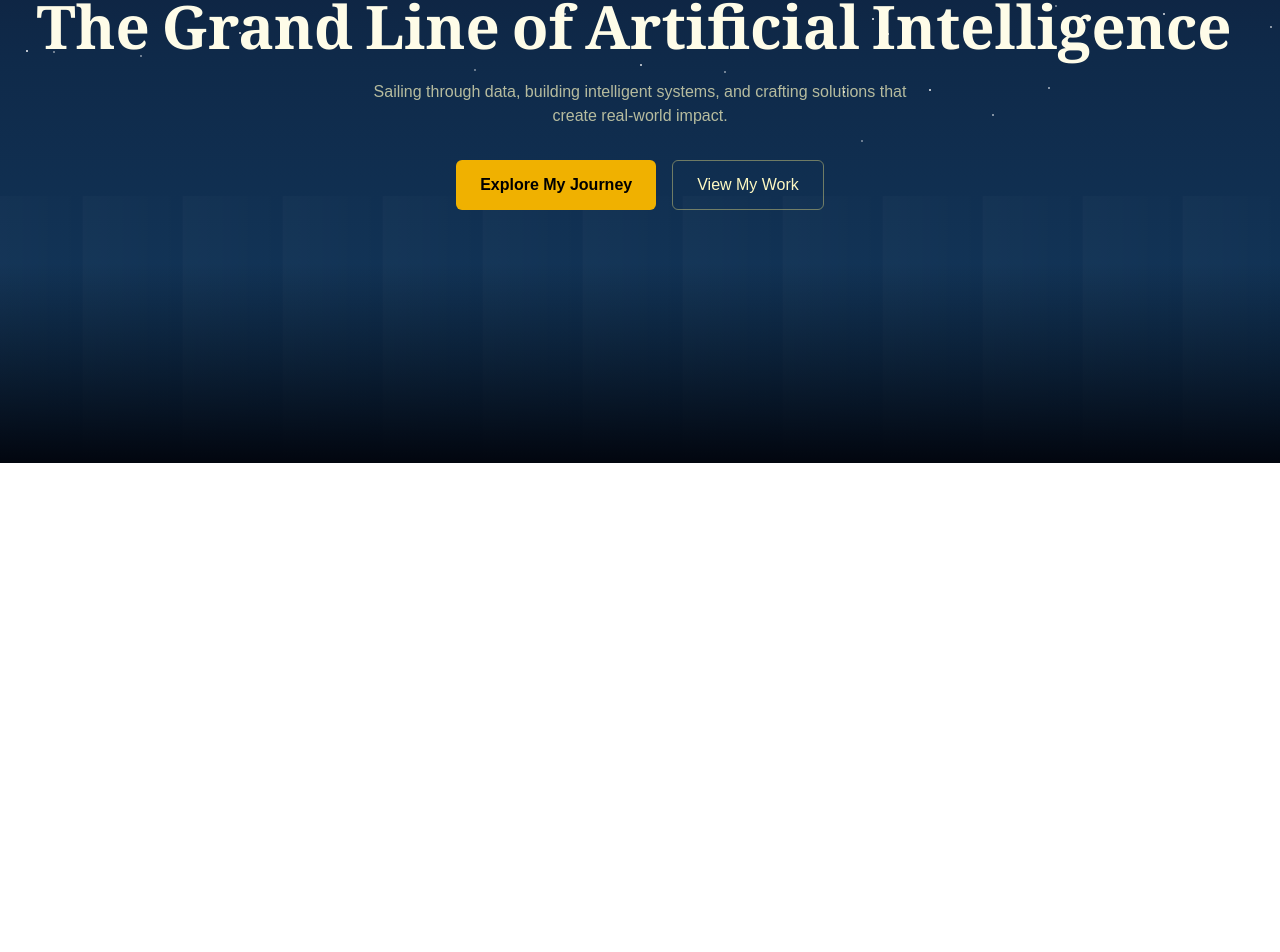
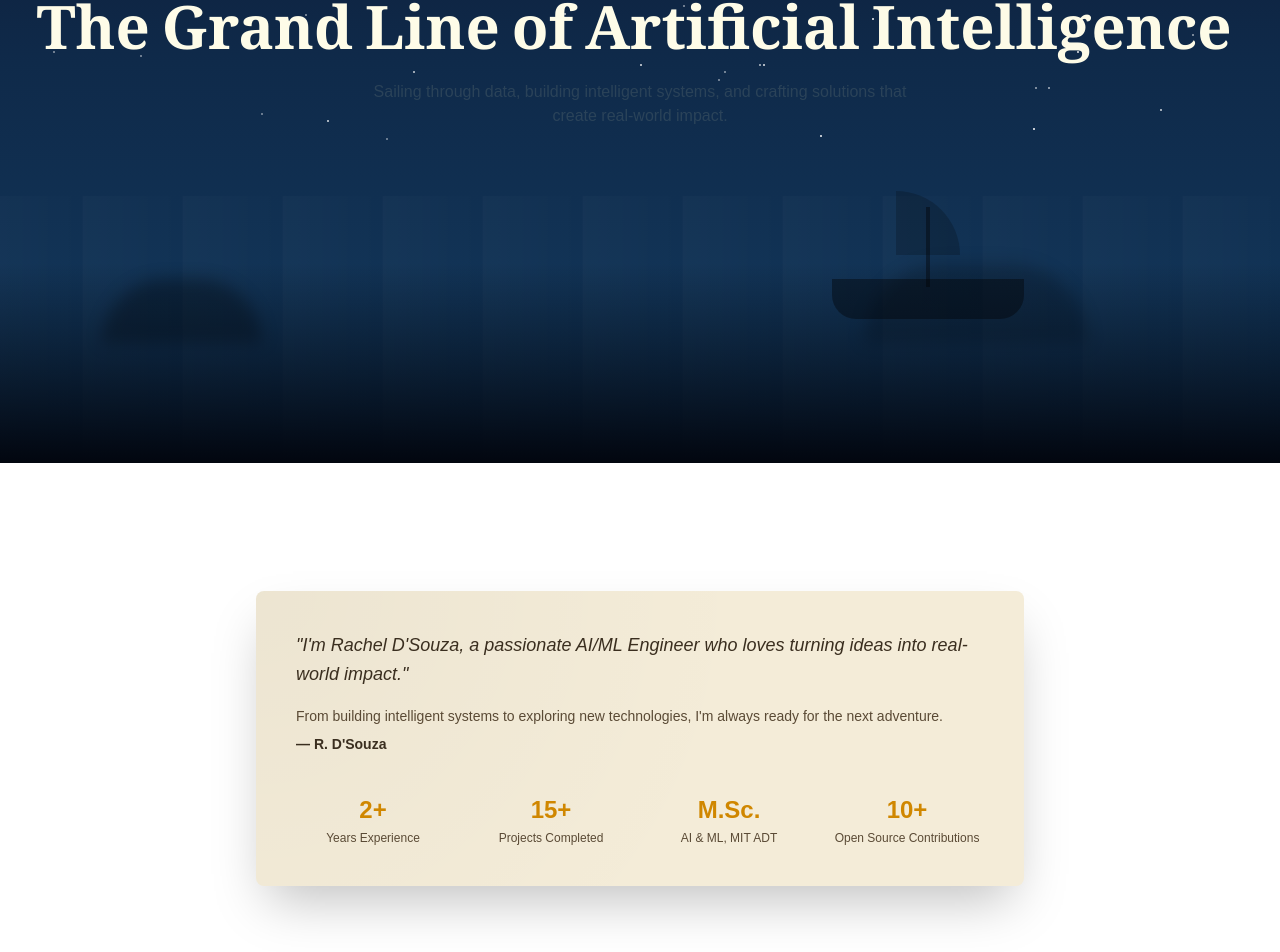
Before and after one commit to rachel-d-07/rachel-portfolio, a Next.js app: page / in a window 1280 px wide. Shown: the part 337-1289 px from the top of the page. Before the commit the page ends 800 px from the top, so only its background shows below. Built offline with nearby package versions, Linux system fonts and the light colour scheme.

Commit message:
feat: add About section with parchment card and animated stat counters

```diff
--- a/app/page.tsx
+++ b/app/page.tsx
@@ -1,11 +1,23 @@
+'use client';
+import { useState } from 'react';
 import OceanBackground from '@/components/Background/OceanBackground';
 import Hero from '@/components/Sections/Hero';
+import About from '@/components/Sections/About';
+import Loader from '@/components/Loader/Loader';
 
 export default function Home() {
+  const [loading, setLoading] = useState(true);
+
   return (
     <main className="relative min-h-screen text-white">
+      {loading && <Loader onDone={() => setLoading(false)} />}
       <OceanBackground />
-      <Hero />
+      {!loading && (
+        <>
+          <Hero />
+          <About />
+        </>
+      )}
     </main>
   );
 }
--- a/components/Background/OceanBackground.tsx
+++ b/components/Background/OceanBackground.tsx
@@ -81,6 +81,17 @@ export default function OceanBackground() {
         }}
       />
 
+      {/* Distant island silhouette - placeholder */}
+      <div className="absolute bottom-[15%] left-[8%] w-40 h-16 bg-black/30 rounded-t-full blur-sm" />
+      <div className="absolute bottom-[15%] right-[15%] w-56 h-20 bg-black/20 rounded-t-full blur-sm" />
+
+      {/* Ship silhouette - placeholder, swap for real art later */}
+      <div className="absolute bottom-[18%] right-[20%] w-48 h-32">
+        <div className="absolute bottom-0 w-full h-10 bg-black/40 rounded-b-3xl" />
+        <div className="absolute bottom-8 left-1/2 -translate-x-1/2 w-1 h-20 bg-black/40" />
+        <div className="absolute bottom-16 left-1/2 -translate-x-1/2 w-16 h-16 bg-black/20 rounded-tr-full" />
+      </div>
+
       <div className="absolute bottom-0 left-0 right-0 h-1/4 bg-linear-to-t from-[#02060f] to-transparent" />
     </div>
   );
--- /dev/null
+++ b/components/Sections/About.tsx
@@ -0,0 +1,78 @@
+'use client';
+import { motion, useMotionValue, useTransform, animate } from 'framer-motion';
+import { useEffect, useRef, useState } from 'react';
+
+function Counter({ target, suffix = '' }: { target: number; suffix?: string }) {
+  const [displayValue, setDisplayValue] = useState(0);
+  const ref = useRef(null);
+  const [hasAnimated, setHasAnimated] = useState(false);
+
+  useEffect(() => {
+    const observer = new IntersectionObserver(
+      ([entry]) => {
+        if (entry.isIntersecting && !hasAnimated) {
+          setHasAnimated(true);
+          const controls = animate(0, target, {
+            duration: 1.5,
+            onUpdate: (v) => setDisplayValue(Math.round(v)),
+          });
+          return () => controls.stop();
+        }
+      },
+      { threshold: 0.5 }
+    );
+    if (ref.current) observer.observe(ref.current);
+    return () => observer.disconnect();
+  }, [target, hasAnimated]);
+
+  return (
+    <span ref={ref} className="text-2xl font-bold text-yellow-600">
+      {displayValue}{suffix}
+    </span>
+  );
+}
+
+export default function About() {
+  return (
+    <section className="relative py-32 px-6 flex justify-center">
+      <motion.div
+        className="relative max-w-3xl w-full bg-[#f4ecd8] text-[#3a2e1f] rounded-lg shadow-2xl p-10"
+        initial={{ opacity: 0, y: 60 }}
+        whileInView={{ opacity: 1, y: 0 }}
+        viewport={{ once: true, amount: 0.3 }}
+        transition={{ duration: 0.8 }}
+        style={{
+          backgroundImage:
+            'radial-gradient(circle at top left, rgba(0,0,0,0.03), transparent 60%)',
+        }}
+      >
+        <p className="text-lg italic leading-relaxed">
+          "I'm Rachel D'Souza, a passionate AI/ML Engineer who loves turning ideas into real-world impact."
+        </p>
+        <p className="mt-4 text-sm text-[#5a4a35]">
+          From building intelligent systems to exploring new technologies, I'm always ready for the next adventure.
+        </p>
+        <p className="mt-2 text-sm font-semibold">— R. D'Souza</p>
+
+        <div className="grid grid-cols-2 md:grid-cols-4 gap-6 mt-10">
+          <div className="text-center">
+            <Counter target={2} suffix="+" />
+            <p className="text-xs mt-1 text-[#5a4a35]">Years Experience</p>
+          </div>
+          <div className="text-center">
+            <Counter target={15} suffix="+" />
+            <p className="text-xs mt-1 text-[#5a4a35]">Projects Completed</p>
+          </div>
+          <div className="text-center">
+            <span className="text-2xl font-bold text-yellow-600">M.Sc.</span>
+            <p className="text-xs mt-1 text-[#5a4a35]">AI & ML, MIT ADT</p>
+          </div>
+          <div className="text-center">
+            <Counter target={10} suffix="+" />
+            <p className="text-xs mt-1 text-[#5a4a35]">Open Source Contributions</p>
+          </div>
+        </div>
+      </motion.div>
+    </section>
+  );
+}
```
